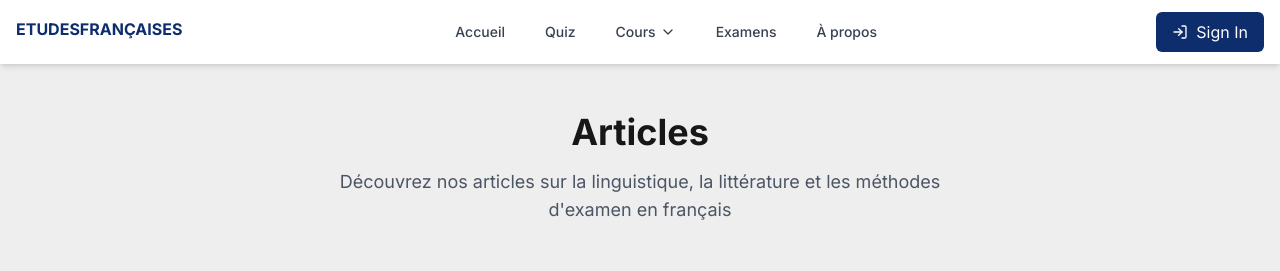
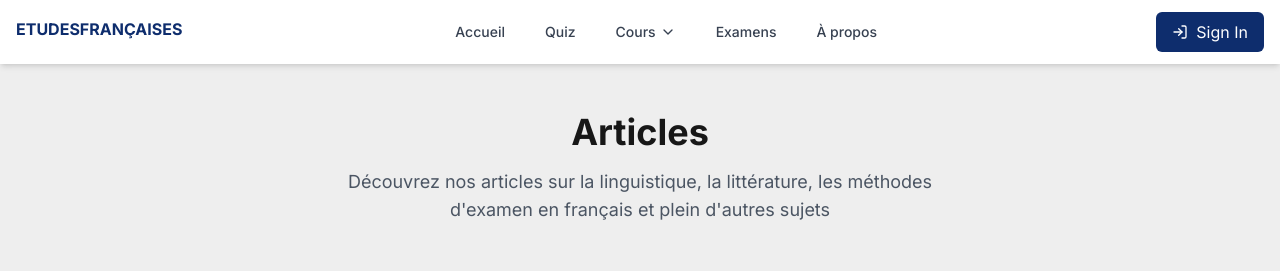
Before and after one commit to SouhaiBusiness/frstudies, a Next.js app: page /articles in a window 1280 px wide. Shown: the top 271 px of the page. Built offline with nearby package versions, Linux system fonts and the light colour scheme; no server answers; the database is empty.

Commit message:
adding text

```diff
--- a/app/articles/page.tsx
+++ b/app/articles/page.tsx
@@ -85,7 +85,7 @@ export default async function ArticlesPage({
         <p className="text-lg text-gray-600 max-w-2xl mx-auto">
           {search
             ? `${blogs.length} article${blogs.length !== 1 ? 's' : ''} trouvé${blogs.length !== 1 ? 's' : ''}`
-            : 'Découvrez nos articles sur la linguistique, la littérature et les méthodes d\'examen en français'}
+            : 'Découvrez nos articles sur la linguistique, la littérature, les méthodes d\'examen en français et plein d\'autres sujets'}
         </p>
       </div>
 
```
